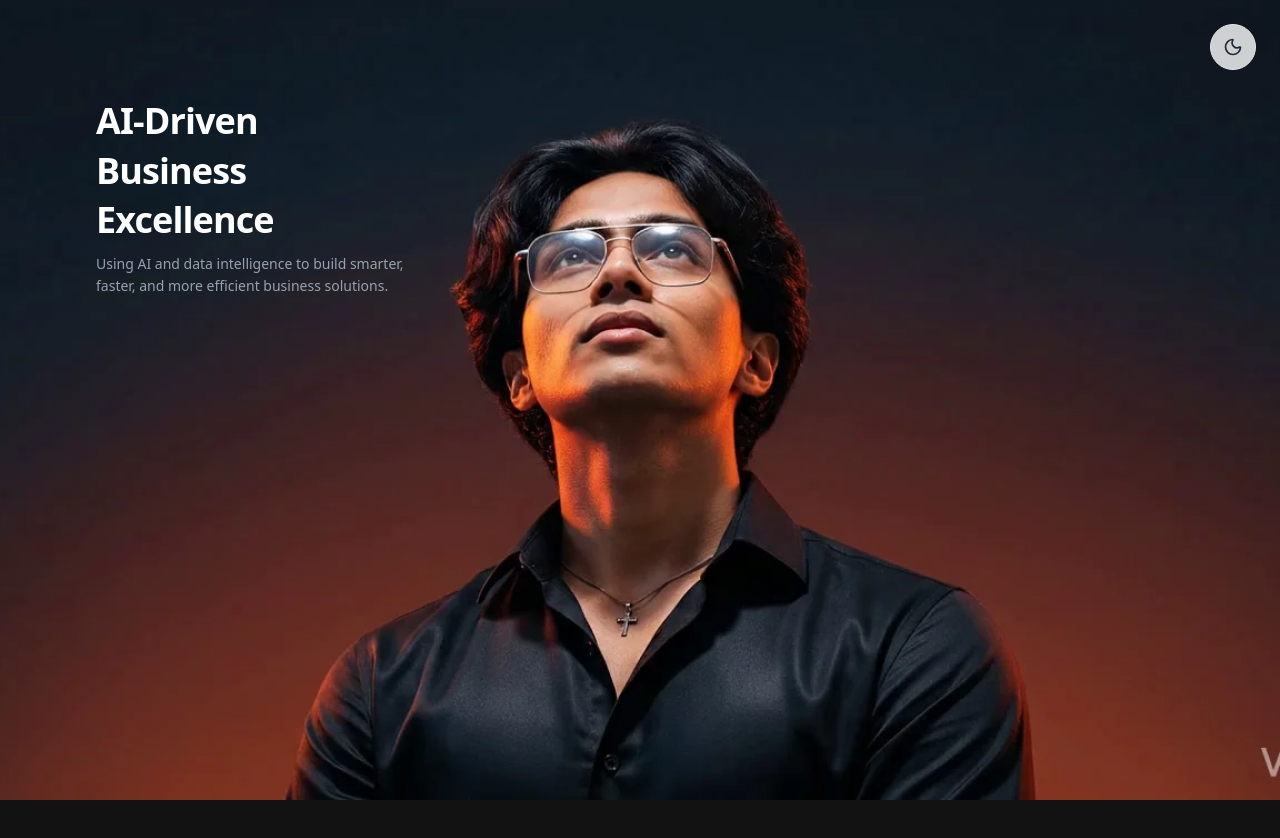
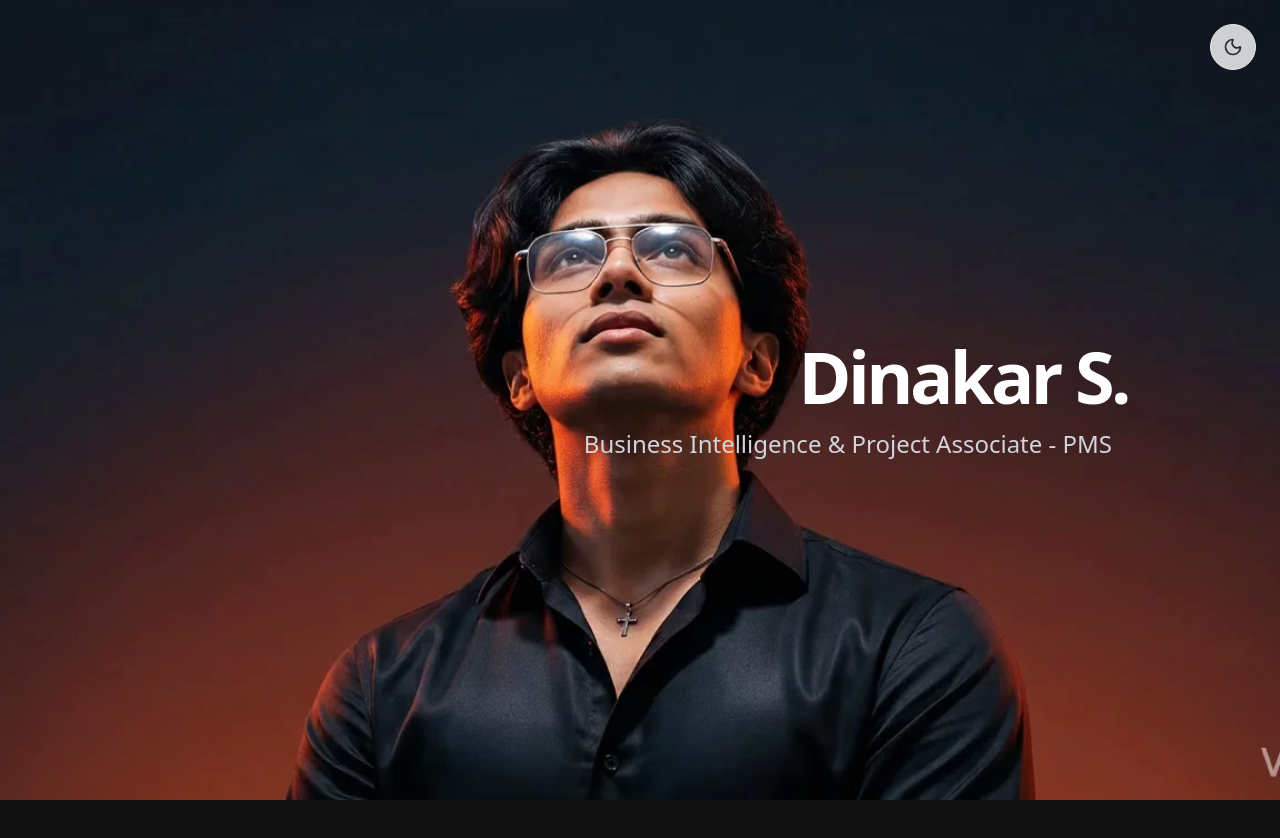
Before and after one commit to dinakardinu26/dinakar-portfolio, a Next.js app: page / in a window 1280 px wide. Shown: the top 838 px of the page. Built offline with nearby package versions, Linux system fonts and the light colour scheme.

Commit message:
fix: Restore Dinakar S Section 1, add AI-Driven as Section 2 top-left mid-scroll

```diff
--- a/components/Overlay.tsx
+++ b/components/Overlay.tsx
@@ -10,38 +10,57 @@ export default function Overlay() {
     offset: ["start start", "end end"]
   });
 
-  // Section 1 — appears at 0–25% scroll, top-left "AI-Driven" text
-  const opacity1 = useTransform(scrollYProgress, [0, 0.15, 0.25], [1, 1, 0]);
-  const y1 = useTransform(scrollYProgress, [0, 0.25], [0, -40]);
+  // Section 1 (0–20%): "Dinakar S." — right side (restored)
+  const opacity1 = useTransform(scrollYProgress, [0, 0.12, 0.20], [1, 1, 0]);
+  const y1 = useTransform(scrollYProgress, [0, 0.20], [0, -60]);
 
-  // Section 2 — appears at 25–55% scroll
-  const opacity2 = useTransform(scrollYProgress, [0.25, 0.35, 0.45, 0.55], [0, 1, 1, 0]);
-  const y2 = useTransform(scrollYProgress, [0.25, 0.40], [50, 0]);
+  // Section 2 (20–45%): "AI-Driven Business Excellence" — top-left
+  // Appears when the upward gaze fades and person still looks up-left
+  const opacity2 = useTransform(scrollYProgress, [0.20, 0.28, 0.38, 0.45], [0, 1, 1, 0]);
+  const y2 = useTransform(scrollYProgress, [0.20, 0.30], [20, 0]);
 
-  // Section 3 — appears at 55–85% scroll
-  const opacity3 = useTransform(scrollYProgress, [0.55, 0.65, 0.75, 0.85], [0, 1, 1, 0]);
-  const y3 = useTransform(scrollYProgress, [0.55, 0.70], [50, 0]);
+  // Section 3 (45–70%): "Empowering Scalability." — left
+  const opacity3 = useTransform(scrollYProgress, [0.45, 0.55, 0.62, 0.70], [0, 1, 1, 0]);
+  const y3 = useTransform(scrollYProgress, [0.45, 0.55], [50, 0]);
+
+  // Section 4 (70–90%): "Actionable Insights." — right
+  const opacity4 = useTransform(scrollYProgress, [0.70, 0.78, 0.85, 0.92], [0, 1, 1, 0]);
+  const y4 = useTransform(scrollYProgress, [0.70, 0.80], [50, 0]);
 
   return (
     <div className="absolute inset-0 z-10" ref={containerRef}>
       <div className="sticky top-0 h-[100dvh] w-full pointer-events-none">
 
-        {/* Section 1 — "AI-Driven Business Excellence" top-left of canvas */}
+        {/* ── Section 1: Dinakar S. — right side (restored) ── */}
         <motion.div
           style={{ opacity: opacity1, y: y1 }}
-          className="absolute top-10 left-6 max-w-[220px] sm:top-14 sm:left-10 md:top-20 md:left-16 lg:top-24 lg:left-24 lg:max-w-xs"
+          className="absolute inset-0 flex flex-col items-end justify-center text-right md:mr-32 pr-6"
         >
-          <h1 className="text-xl font-bold leading-snug tracking-tight text-white sm:text-2xl md:text-3xl lg:text-4xl">
+          <h1 className="text-5xl md:text-7xl font-bold tracking-tighter text-white mb-4 pointer-events-auto">
+            Dinakar S.
+          </h1>
+          <p className="text-xl md:text-2xl text-gray-300 font-light pointer-events-auto max-w-2xl px-4">
+            Business Intelligence & Project Associate - PMS
+          </p>
+        </motion.div>
+
+        {/* ── Section 2: AI-Driven Business Excellence — top-left ── */}
+        {/* Appears mid-scroll when the person transitions from looking up-left */}
+        <motion.div
+          style={{ opacity: opacity2, y: y2 }}
+          className="absolute top-10 left-6 max-w-[200px] sm:top-14 sm:left-10 md:top-20 md:left-16 lg:top-24 lg:left-24 lg:max-w-xs"
+        >
+          <h2 className="text-xl font-bold leading-snug tracking-tight text-white sm:text-2xl md:text-3xl">
             AI-Driven<br />Business Excellence
-          </h1>
+          </h2>
           <p className="mt-2 text-xs leading-relaxed text-gray-400 sm:text-sm">
             Using AI and data intelligence to build smarter, faster, and more efficient business solutions.
           </p>
         </motion.div>
 
-        {/* Section 2 — "Empowering Scalability" */}
+        {/* ── Section 3: Empowering Scalability — left ── */}
         <motion.div
-          style={{ opacity: opacity2, y: y2 }}
+          style={{ opacity: opacity3, y: y3 }}
           className="absolute inset-0 flex flex-col items-start justify-center text-left md:ml-32"
         >
           <h2 className="text-4xl md:text-6xl font-semibold tracking-tight text-white mb-4 max-w-xl pointer-events-auto">
@@ -52,9 +71,9 @@ export default function Overlay() {
           </p>
         </motion.div>
 
-        {/* Section 3 — "Actionable Insights" */}
+        {/* ── Section 4: Actionable Insights — right ── */}
         <motion.div
-          style={{ opacity: opacity3, y: y3 }}
+          style={{ opacity: opacity4, y: y4 }}
           className="absolute inset-0 flex flex-col items-end justify-center text-right md:mr-32"
         >
           <h2 className="text-4xl md:text-6xl font-semibold tracking-tight text-white mb-4 max-w-xl pointer-events-auto">
```
